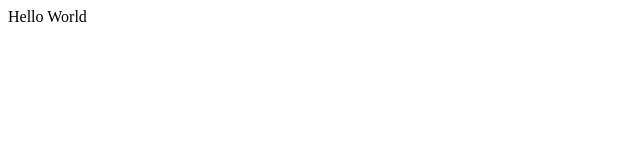
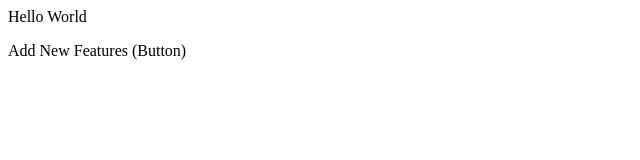
Before and after one commit to its-amit120/C-Language, a plain HTML site: page index.html in a window 1280 px wide. Shown: the whole page, without its empty margins (0-640 px from the left). Drawn offline with Linux system fonts and the light colour scheme.

Commit message:
Add Button

```diff
--- a/index.html
+++ b/index.html
@@ -1 +1,2 @@
 <p>Hello World</p>
+<p>Add New Features (Button)</p>
```
